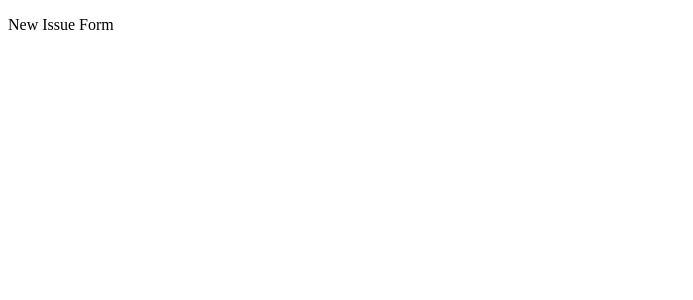
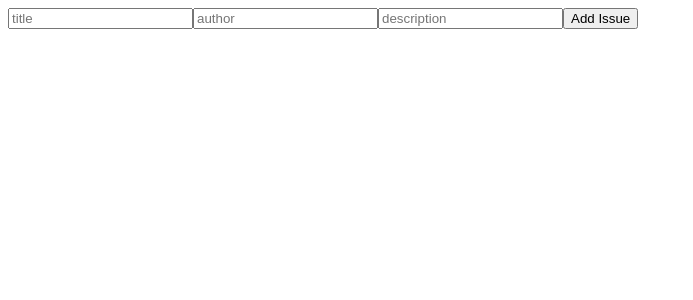
Before and after one commit to Baaranek/github-issues-clone, a React (Create React App) app in the folder client/: page /issue/new in a window 1280 px wide. Shown: the top 300 px of the page, without its empty margins (0-693 px from the left). Built offline with nearby package versions, Linux system fonts and the light colour scheme.

Commit message:
add react-hook-form, add simple form that send new Issue for Api

```diff
--- a/client/package.json
+++ b/client/package.json
@@ -9,6 +9,7 @@
     "axios": "^0.21.1",
     "react": "^17.0.1",
     "react-dom": "^17.0.1",
+    "react-hook-form": "^6.14.0",
     "react-redux": "^7.2.2",
     "react-router-dom": "^5.2.0",
     "react-scripts": "4.0.1",
--- a/client/src/components/pages/NewIssue/NewIssue.js
+++ b/client/src/components/pages/NewIssue/NewIssue.js
@@ -1,9 +1,46 @@
 import React from 'react';
+import { useForm } from 'react-hook-form';
+import { useDispatch } from 'react-redux';
+import { addNewIssue } from '../../../redux/issuesRedux';
 
 const NewIssue = () => {
+  const { register, handleSubmit } = useForm({ mode: 'onChange' });
+  const dispatch = useDispatch();
+
+  const submitForm = (data) => {
+    console.log(data);
+    dispatch(addNewIssue(data));
+  };
+
   return (
     <>
-      <p>New Issue Form</p>
+      <form onSubmit={handleSubmit(submitForm)}>
+        <input
+          type="text"
+          placeholder="title"
+          name="title"
+          ref={register({
+            required: true,
+          })}
+        />
+        <input
+          type="text"
+          placeholder="author"
+          name="author"
+          ref={register({
+            required: true,
+          })}
+        />
+        <input
+          type="text"
+          placeholder="description"
+          name="description"
+          ref={register({
+            required: true,
+          })}
+        />
+        <button type="submit">Add Issue</button>
+      </form>
     </>
   );
 };
--- a/client/src/redux/issuesRedux.js
+++ b/client/src/redux/issuesRedux.js
@@ -5,7 +5,10 @@ const reducerName = 'issues';
 const createActionName = (name) => `app/${reducerName}/${name}`;
 
 const LOAD_ISSUES = createActionName('LOAD_ISSUES');
+const ADD_ISSUE = createActionName('ADD_ISSUE');
+
 export const loadIssues = (payload) => ({ payload, type: LOAD_ISSUES });
+export const addIssue = (payload) => ({ payload, type: ADD_ISSUE });
 
 /* THUNKS */
 
@@ -13,6 +16,13 @@ export const fetchIssuesFromApi = () => {
   return async (dispatch) => {
     let res = await axios.get('http://localhost:8000/api/issues');
     dispatch(loadIssues(res.data));
+  };
+};
+
+export const addNewIssue = (data) => {
+  return async (dispatch) => {
+    let res = await axios.post('http://localhost:8000/api/issues', data);
+    dispatch(addIssue(res));
   };
 };
 
```
Also changed, not shown: 2 other files (tests, documents, lock files or other folders).
